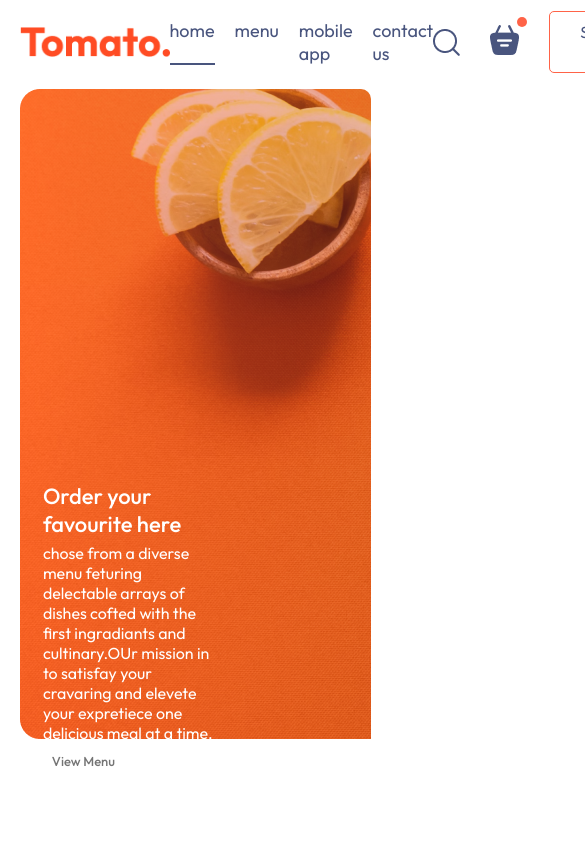
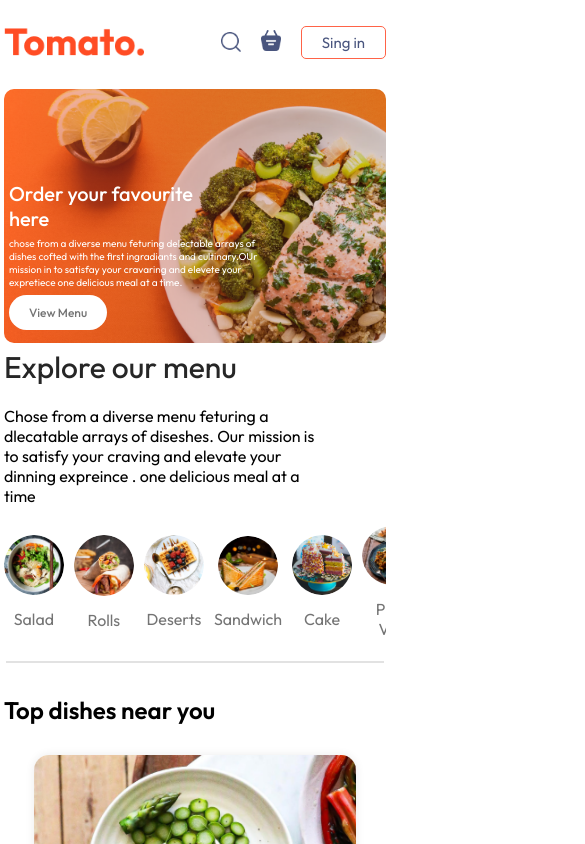
Before and after one commit to mohdshoaibkhan72/FOOD-DEL, a React (Vite) app in the folder front_end/: page / in a window 390 px wide. Shown: the top 844 px of the page, 585 px wide, since content can reach past the window. Built offline with nearby package versions, Linux system fonts and the light colour scheme.

Commit message:
responsiveDone

```diff
--- a/front_end/src/components/Appdownlode/Appdownlode.css
+++ b/front_end/src/components/Appdownlode/Appdownlode.css
@@ -7,9 +7,11 @@
   margin-top: 20px;
   font-weight: 500;
 }
+
 .heading .img {
   display: flex;
 }
+
 .downlode_img {
   display: flex;
   flex-direction: row;
@@ -20,7 +22,24 @@
   gap: 30px;
   cursor: pointer;
 }
+
 .downlode_img:hover {
   transform: scale(1.05);
   transition: 1s;
 }
+
+/* Media Query for Responsive Design */
+@media only screen and (max-width: 768px) {
+  .heading {
+    margin-top: 10px; /* Adjust margin-top for smaller screens */
+  }
+
+  .downlode_img {
+    flex-direction: column; /* Stack items vertically for smaller screens */
+    padding: 30px; /* Adjust padding for smaller screens */
+  }
+
+  .downlode_img img {
+    width: 100px; /* Adjust image size for smaller screens */
+  }
+}
--- a/front_end/src/components/ExploreMenu/ExploreMenu.css
+++ b/front_end/src/components/ExploreMenu/ExploreMenu.css
@@ -49,3 +49,29 @@
   border: 4px solid tomato;
   padding: 2px;
 }
+
+@media (max-width: 700px) {
+  .explore-menu h1 {
+    color: #262626;
+    font-weight: 450;
+    font-size: 30px;
+  }
+  .explore-menu-text {
+    max-width: 85%;
+    columns: #808080;
+  }
+  .explore-menu hr {
+    margin: 2px;
+  }
+  .explore-menu-list {
+    gap: 10px;
+    margin: 0px;
+  }
+  .explore-menu-list-item img {
+    width: 5.5vw;
+    min-width: 60px;
+    cursor: pointer;
+    border-radius: 50%;
+    transition: 0, 2s;
+  }
+}
--- a/front_end/src/components/Footer/Footer.css
+++ b/front_end/src/components/Footer/Footer.css
@@ -3,16 +3,17 @@
   color: #d9d9d9;
   flex-direction: column;
   align-items: center;
-  gap: 20px;
+  gap: 2vh;
   text-align: center;
-  padding: 20px 8vw;
-  padding-top: 80px;
+  padding: 8vw;
+  padding-top: 10vh;
 }
+
 .footer-content {
   width: 100%;
   display: grid;
   grid-template-columns: 2fr 1fr 1fr;
-  gap: 80px;
+  gap: 5vh;
 }
 
 .footer-center-left,
@@ -21,7 +22,7 @@
   display: flex;
   flex-direction: column;
   align-items: start;
-  gap: 20px;
+  gap: 2vw;
 }
 
 .footer-center-left {
@@ -30,22 +31,53 @@
   justify-content: center;
   align-items: center;
   display: flex;
-
-  margin-bottom: 20px;
+  margin-bottom: 2.1vh;
+}
+.footer-right li {
+  align-items: start;
+  list-style: none;
+  row-gap: 1vw;
 }
 .footer-center-left .footer-social-icon {
   align-items: center;
   display: flex;
 }
+
 .footer-copyright {
   align-items: center;
   margin-top: 3vh;
 }
+
 .footer-center-center {
   display: flex;
 }
+
 .footer-center-center li {
   align-items: start;
   list-style: none;
-  row-gap: 20px;
+  row-gap: 1vw;
 }
+
+/* Media Query for Responsive Design */
+@media only screen and (max-width: 1050px) {
+  .footer {
+    padding: 5vw;
+  }
+
+  .footer-content {
+    grid-template-columns: 1fr; /* Change to single column layout for smaller screens */
+    gap: 3vh; /* Adjust gap for smaller screens */
+  }
+
+  .footer-center-left {
+    width: 100%; /* Occupy full width for smaller screens */
+    margin-bottom: 3vh; /* Adjust margin for smaller screens */
+  }
+  .footer-center-center {
+    display: flex;
+    justify-content: center;
+    align-items: center;
+    row-gap: 10px;
+    line-break: 20px;
+  }
+}
--- a/front_end/src/components/Header/Header.css
+++ b/front_end/src/components/Header/Header.css
@@ -2,9 +2,11 @@
   height: 90vh;
   margin: 5px auto;
   background: url("/header_img.png") no-repeat;
+  background-size: cover; /* Fixing background property */
   position: relative;
   border-radius: 10px;
 }
+
 .header-contents {
   display: flex;
   position: absolute;
@@ -22,9 +24,11 @@
   font-weight: 500;
   font-size: max(4.5vw, 22px);
 }
+
 .header-contents p {
   color: white;
 }
+
 .header-contents button {
   border: none;
   color: #747474;
@@ -35,3 +39,28 @@
   font-size: max(1vw, 13px);
   cursor: pointer;
 }
+
+/* Media Query for Responsive Design */
+@media (max-width: 700px) {
+  .header {
+    height: 30vh;
+  }
+
+  .header-contents {
+    left: 5px;
+    bottom: 5%;
+  }
+  .header-contents p {
+    width: 70vw;
+    font-size: 10px;
+  }
+  .header-contents h2 {
+    font-size: 20px;
+  }
+
+  .header-contents button {
+    padding: 10px 20px;
+    font-size: 12px;
+    width: fit-content;
+  }
+}
--- a/front_end/src/components/Navbar/Navbar.css
+++ b/front_end/src/components/Navbar/Navbar.css
@@ -1,6 +1,6 @@
 .navbar {
   height: 10vh;
-  padding: 20px 0px;
+  padding: 5vw 0px;
   justify-content: center;
   align-items: center;
   display: flex;
@@ -10,6 +10,7 @@
 .navbar .logo {
   width: 150px;
 }
+
 .navbar-menu {
   display: flex;
   list-style: none;
@@ -17,15 +18,18 @@
   color: #49557e;
   font-size: 18px;
 }
+
 .navbar-menu li {
   cursor: pointer;
 }
+
 .navbar-right {
   display: flex;
   justify-content: center;
   align-items: center;
   gap: 30px;
 }
+
 .navbar button {
   background: transparent;
   font-size: 16px;
@@ -36,19 +40,21 @@
   cursor: pointer;
   transition: 0.3s;
 }
+
 .navbar button:hover {
   background-color: #fff4f2;
 }
+
 .navbar .active {
   padding-bottom: 2px;
   border-bottom: 2px solid #49557e;
 }
 
-.navbar-serch-icon {
+.navbar-search-icon {
   position: relative;
 }
 
-.navbar-serch-icon .dot {
+.navbar-search-icon .dot {
   position: absolute;
   width: 10px;
   height: 10px;
@@ -57,3 +63,52 @@
   top: -8px;
   right: -8px;
 }
+
+/* Media Queries for Responsive Design */
+@media only screen and (max-width: 1050px) {
+  .navbar .logo {
+    width: 140px;
+  }
+
+  .navbar-menu {
+    gap: 20px;
+    font-size: 17px;
+  }
+
+  .navbar-right {
+    gap: 30px;
+  }
+  .navbar-right img {
+    width: 22px;
+  }
+  .navbar-right button {
+    padding: 8px 25px;
+  }
+}
+
+@media only screen and (max-width: 900px) {
+  .navbar .logo {
+    width: 140px;
+  }
+
+  .navbar-menu {
+    gap: 15px;
+    font-size: 14px;
+  }
+
+  .navbar-right {
+    gap: 20px;
+  }
+  .navbar-right img {
+    width: 20px;
+  }
+  .navbar-right button {
+    padding: 6px 20px;
+    font-size: 15px;
+  }
+}
+@media only screen and (max-width: 700px) {
+  .navbar-menu {
+    display: none;
+  }
+}
--- a/front_end/src/index.css
+++ b/front_end/src/index.css
@@ -13,7 +13,7 @@ a {
   color: inherit;
 }
 .app {
-  width: 90vw;
+  width: 98vw;
   margin: auto;
 }
 
```
